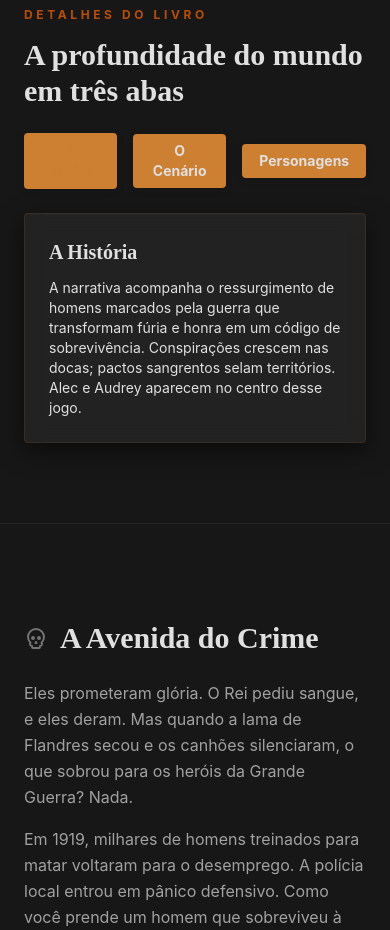
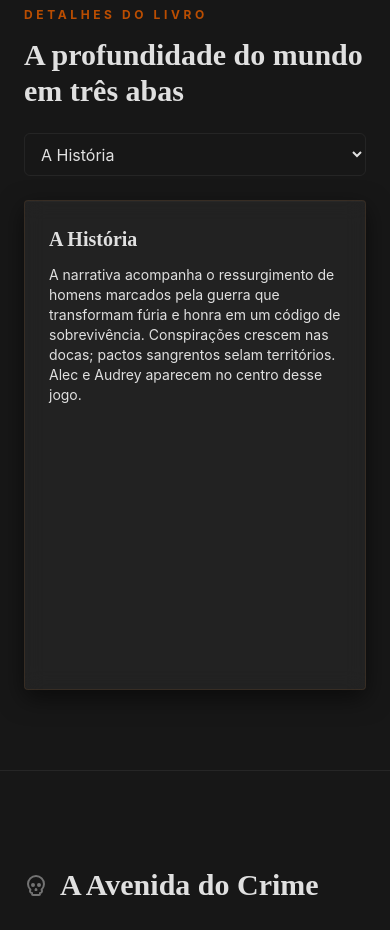
Before and after one commit to Alex-AlvesL7/melted-cross-blog, a React (Vite) app: page / in a window 390 px wide. Shown: the part 1880-2810 px from the top of the page. Built offline with nearby package versions, Linux system fonts and the light colour scheme.

Commit message:
UX: tabs — add transitions, responsive select, and CSS class-based active state

```diff
--- a/src/App.jsx
+++ b/src/App.jsx
@@ -237,14 +237,28 @@ export default function App() {
           <span className="text-xs font-bold uppercase tracking-[0.3em] text-amber-700">Detalhes do Livro</span>
           <h2 className="mt-3 font-serif text-3xl font-bold text-white md:text-4xl">A profundidade do mundo em três abas</h2>
 
-          <div className="mt-6 flex items-center gap-4" role="tablist" aria-label="Detalhes do Livro Tabs">
+          <div className="mt-6">
+            <div className="md:hidden">
+              <label htmlFor="detalhes-select" className="sr-only">Selecionar detalhe</label>
+              <select
+                id="detalhes-select"
+                className="tab-select"
+                value={activeTab}
+                onChange={(e) => setActiveTab(e.target.value)}
+              >
+                <option value="historia">A História</option>
+                <option value="cenario">O Cenário</option>
+                <option value="personagens">Personagens</option>
+              </select>
+            </div>
+
+            <div className="hidden md:flex items-center gap-4" role="tablist" aria-label="Detalhes do Livro Tabs">
               <button
                 type="button"
                 role="tab"
                 aria-selected={activeTab === 'historia'}
                 onClick={() => setActiveTab('historia')}
-              className="px-3 py-2 text-sm font-medium focus:outline-none"
-              style={activeTab === 'historia' ? { color: 'var(--color-accent)', borderBottom: '2px solid var(--color-accent)' } : { color: 'var(--color-text)' }}
+                className={`tab-btn ${activeTab === 'historia' ? 'tab-active' : ''}`}
               >
                 A História
               </button>
@@ -254,8 +268,7 @@ export default function App() {
                 role="tab"
                 aria-selected={activeTab === 'cenario'}
                 onClick={() => setActiveTab('cenario')}
-              className="px-3 py-2 text-sm font-medium focus:outline-none"
-              style={activeTab === 'cenario' ? { color: 'var(--color-accent)', borderBottom: '2px solid var(--color-accent)' } : { color: 'var(--color-text)' }}
+                className={`tab-btn ${activeTab === 'cenario' ? 'tab-active' : ''}`}
               >
                 O Cenário
               </button>
@@ -265,34 +278,28 @@ export default function App() {
                 role="tab"
                 aria-selected={activeTab === 'personagens'}
                 onClick={() => setActiveTab('personagens')}
-              className="px-3 py-2 text-sm font-medium focus:outline-none"
-              style={activeTab === 'personagens' ? { color: 'var(--color-accent)', borderBottom: '2px solid var(--color-accent)' } : { color: 'var(--color-text)' }}
+                className={`tab-btn ${activeTab === 'personagens' ? 'tab-active' : ''}`}
               >
                 Personagens
               </button>
             </div>
 
             <div className="mt-6 rounded-sm border border-neutral-800 bg-neutral-950/5 p-6 text-neutral-300">
-            {activeTab === 'historia' && (
-              <div role="tabpanel">
+              <div className={`tab-panel ${activeTab === 'historia' ? 'active' : ''}`} role="tabpanel">
                 <h3 className="font-serif text-xl font-bold text-white">A História</h3>
                 <p className="mt-3 text-sm text-neutral-400">A narrativa acompanha o ressurgimento de homens marcados pela guerra que transformam fúria e honra em um código de sobrevivência. Conspirações crescem nas docas; pactos sangrentos selam territórios. Alec e Audrey aparecem no centro desse jogo.</p>
               </div>
-            )}
 
-            {activeTab === 'cenario' && (
-              <div role="tabpanel">
+              <div className={`tab-panel ${activeTab === 'cenario' ? 'active' : ''}`} role="tabpanel">
                 <h3 className="font-serif text-xl font-bold text-white">O Cenário</h3>
                 <p className="mt-3 text-sm text-neutral-400">Manchester é ferro e carvão. Fumaça envenena o céu; túneis de carvão acumulam segredos e pistas. Fábricas, trilhos e bares formam o cenário onde a lei e a ambição se cruzam.</p>
               </div>
-            )}
 
-            {activeTab === 'personagens' && (
-              <div role="tabpanel">
+              <div className={`tab-panel ${activeTab === 'personagens' ? 'active' : ''}`} role="tabpanel">
                 <h3 className="font-serif text-xl font-bold text-white">Personagens</h3>
                 <p className="mt-3 text-sm text-neutral-400">Alec: veterano com disciplina letal. Audrey: mente fria e ambiciosa. Ao redor deles, informantes, cobradores e agentes jogam suas peças. Cada aliado pode virar inimigo.</p>
               </div>
-            )}
+            </div>
           </div>
         </div>
       </section>
--- a/src/index.css
+++ b/src/index.css
@@ -133,3 +133,43 @@ section .rounded-sm.border h3,
 section .rounded-sm.border h2 {
   color: var(--color-text);
 }
+
+/* Tabs styling */
+.tab-btn {
+  color: var(--color-text);
+  padding: 0.5rem 0.75rem;
+  background: transparent;
+  border: none;
+  border-bottom: 2px solid transparent;
+  transition: color 0.18s ease, border-color 0.18s ease, transform 0.18s ease;
+}
+.tab-btn:focus {
+  outline: none;
+}
+.tab-active {
+  color: var(--color-accent) !important;
+  border-bottom-color: var(--color-accent) !important;
+}
+
+/* Tab panel transitions (fade + slide) */
+.tab-panel {
+  opacity: 0;
+  transform: translateY(8px);
+  transition: opacity 260ms cubic-bezier(.2,.9,.2,1), transform 260ms cubic-bezier(.2,.9,.2,1);
+  pointer-events: none;
+}
+.tab-panel.active {
+  opacity: 1;
+  transform: translateY(0);
+  pointer-events: auto;
+}
+
+/* Responsive: make select visible on small screens */
+.tab-select {
+  width: 100%;
+  background: transparent;
+  border: 1px solid rgba(255,255,255,0.06);
+  color: var(--color-text);
+  padding: 0.6rem 0.75rem;
+  border-radius: 6px;
+}
```
Lines whose indentation alone changed are shown as unchanged.
